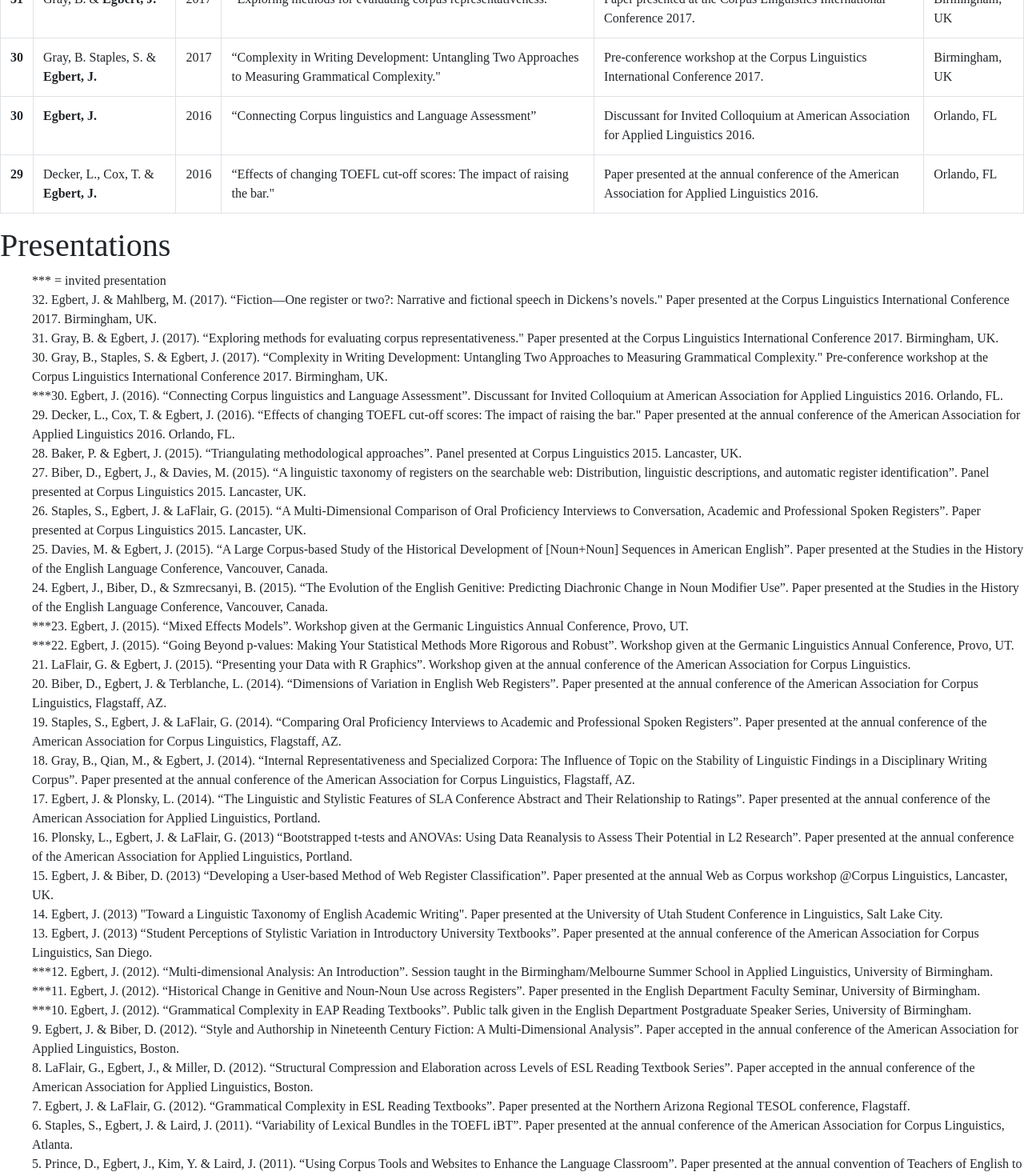
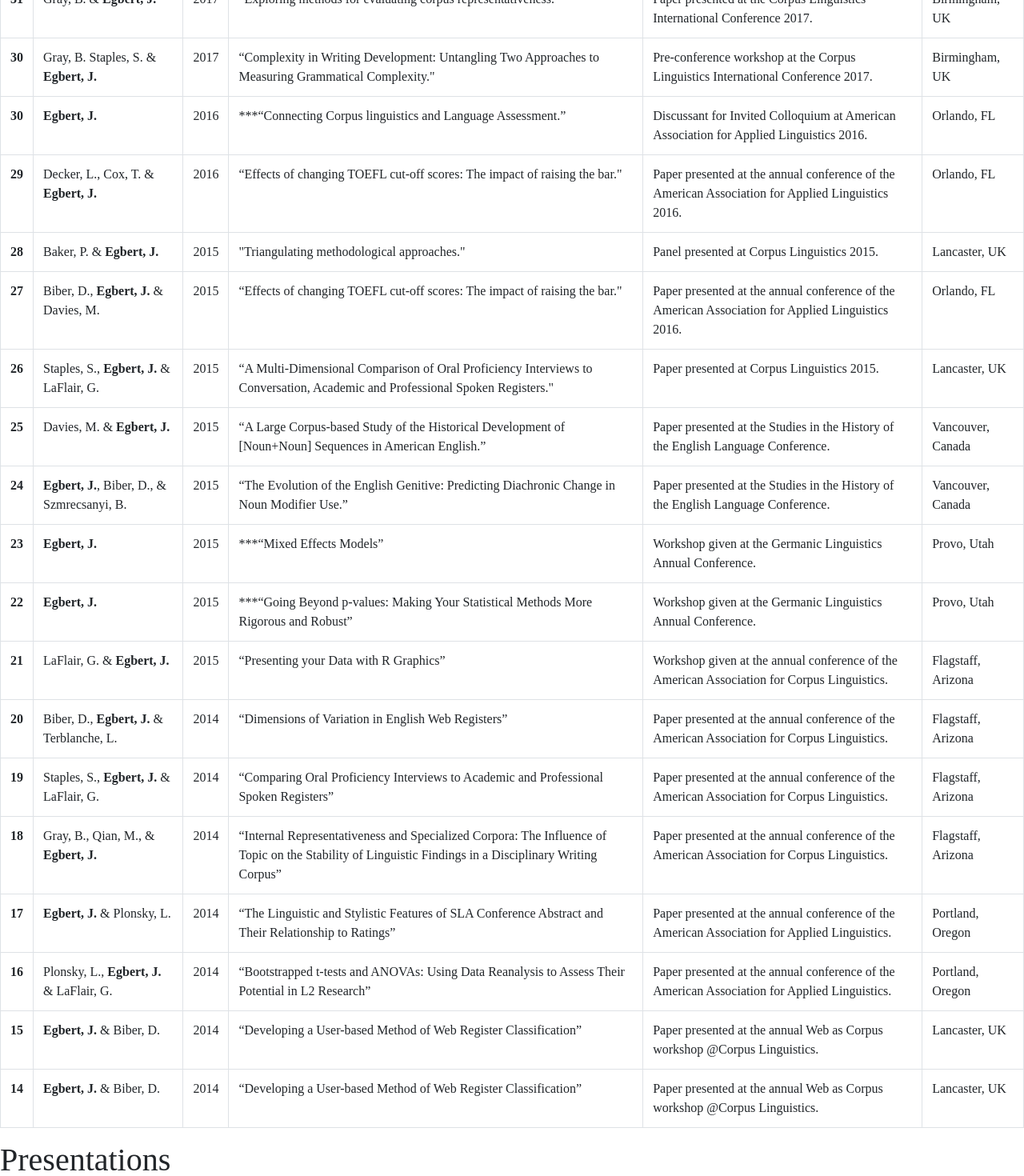
Before and after one commit to lauracoombs07/JesseWebsite2.0, a React (Create React App) app: page /presentations in a window 1280 px wide. Shown: the part 460-1930 px from the top of the page at 80% size. Built offline with nearby package versions, Linux system fonts and the light colour scheme; a web font is replaced by a local one.

Commit message:
add presentation content

```diff
--- a/src/components/Presentations.js
+++ b/src/components/Presentations.js
@@ -1,6 +1,7 @@
 import React, {Component} from "react"
 import "./Presentations.css";
 import { Link } from 'react-router-dom'
+
 
 
 class Presentations extends Component { //extends power of parent React
@@ -47,7 +48,7 @@ class Presentations extends Component { //extends power of parent React
     <th scope="row">30</th>
     <td><b>Egbert, J.</b></td>
       <td>2016</td>
-      <td> “Connecting Corpus linguistics and Language Assessment”</td>
+      <td> ***“Connecting Corpus linguistics and Language Assessment.”</td>
       <td>Discussant for Invited Colloquium at American Association for Applied Linguistics 2016.</td>
       <td>Orlando, FL</td>
     </tr>
@@ -59,6 +60,127 @@ class Presentations extends Component { //extends power of parent React
       <td>Paper presented at the annual conference of the American Association for Applied Linguistics 2016.</td>
       <td>Orlando, FL</td>
     </tr>
+    <tr>
+    <th scope="row">28</th>
+    <td>Baker, P. & <b>Egbert, J.</b></td>
+      <td>2015</td>
+      <td> "Triangulating methodological approaches."</td>
+      <td>Panel presented at Corpus Linguistics 2015.</td>
+      <td> Lancaster, UK</td>
+    </tr>
+    <tr>
+    <th scope="row">27</th>
+    <td>Biber, D., <b>Egbert, J.</b> & Davies, M.</td>
+      <td>2015</td>
+      <td> “Effects of changing TOEFL cut-off scores: The impact of raising the bar."</td>
+      <td>Paper presented at the annual conference of the American Association for Applied Linguistics 2016.</td>
+      <td>Orlando, FL</td>
+    </tr>
+    <tr>
+    <th scope="row">26</th>
+    <td>Staples, S., <b>Egbert, J.</b> & LaFlair, G.</td>
+      <td>2015</td>
+      <td> “A Multi-Dimensional Comparison of Oral Proficiency Interviews to Conversation, Academic and Professional Spoken Registers."</td>
+      <td>Paper presented at Corpus Linguistics 2015.</td>
+      <td>Lancaster, UK</td>
+    </tr>
+    <tr>
+    <th scope="row">25</th>
+    <td>Davies, M. & <b>Egbert, J.</b></td>
+      <td>2015</td>
+      <td> “A Large Corpus-based Study of the Historical Development of [Noun+Noun] Sequences in American English.”</td>
+      <td>Paper presented at the Studies in the History of the English Language Conference.</td>
+      <td>Vancouver, Canada</td>
+    </tr>
+    <tr>
+    <th scope="row">24</th>
+    <td><b>Egbert, J.</b>, Biber, D., & Szmrecsanyi, B.</td>
+      <td>2015</td>
+      <td> “The Evolution of the English Genitive: Predicting Diachronic Change in Noun Modifier Use.”</td>
+      <td>Paper presented at the Studies in the History of the English Language Conference.</td>
+      <td>Vancouver, Canada</td>
+    </tr>
+    <tr>
+    <th scope="row">23</th>
+    <td><b>Egbert, J.</b></td>
+      <td>2015</td>
+      <td> ***“Mixed Effects Models”</td>
+      <td>Workshop given at the Germanic Linguistics Annual Conference.</td>
+      <td>Provo, Utah</td>
+    </tr>
+    <tr>
+    <th scope="row">22</th>
+    <td><b>Egbert, J.</b></td>
+      <td>2015</td>
+      <td> ***“Going Beyond p-values: Making Your Statistical Methods More Rigorous and Robust”</td>
+      <td>Workshop given at the Germanic Linguistics Annual Conference.</td>
+      <td>Provo, Utah</td>
+    </tr>
+    <tr>
+    <th scope="row">21</th>
+    <td>LaFlair, G. & <b>Egbert, J.</b></td>
+      <td>2015</td>
+      <td> “Presenting your Data with R Graphics”</td>
+      <td>Workshop given at the annual conference of the American Association for Corpus Linguistics.</td>
+      <td>Flagstaff, Arizona</td>
+    </tr>
+    <tr>
+    <th scope="row">20</th>
+    <td>Biber, D., <b>Egbert, J.</b> & Terblanche, L. </td>
+      <td>2014</td>
+      <td> “Dimensions of Variation in English Web Registers”</td>
+      <td>Paper presented at the annual conference of the American Association for Corpus Linguistics.</td>
+      <td>Flagstaff, Arizona</td>
+    </tr>
+    <tr>
+    <th scope="row">19</th>
+    <td>Staples, S., <b>Egbert, J.</b>  & LaFlair, G.</td>
+      <td>2014</td>
+      <td> “Comparing Oral Proficiency Interviews to Academic and Professional Spoken Registers”</td>
+      <td>Paper presented at the annual conference of the American Association for Corpus Linguistics.</td>
+      <td>Flagstaff, Arizona</td>
+    </tr>
+    <tr>
+    <th scope="row">18</th>
+    <td>Gray, B., Qian, M., & <b>Egbert, J.</b></td>
+      <td>2014</td>
+      <td> “Internal Representativeness and Specialized Corpora: The Influence of Topic on the Stability of Linguistic Findings in a Disciplinary Writing Corpus”</td>
+      <td>Paper presented at the annual conference of the American Association for Corpus Linguistics.</td>
+      <td>Flagstaff, Arizona</td>
+    </tr>
+    <tr>
+    <th scope="row">17</th>
+    <td><b>Egbert, J.</b> & Plonsky, L.</td>
+      <td>2014</td>
+      <td> “The Linguistic and Stylistic Features of SLA Conference Abstract and Their Relationship to Ratings”</td>
+      <td>Paper presented at the annual conference of the American Association for Applied Linguistics.</td>
+      <td>Portland, Oregon</td>
+    </tr>
+    <tr>
+    <th scope="row">16</th>
+    <td>Plonsky, L., <b>Egbert, J.</b> & LaFlair, G. </td>
+      <td>2014</td>
+      <td>“Bootstrapped t-tests and ANOVAs: Using Data Reanalysis to Assess Their Potential in L2 Research”</td>
+      <td>Paper presented at the annual conference of the American Association for Applied Linguistics.</td>
+      <td>Portland, Oregon</td>
+    </tr>
+    <tr>
+    <th scope="row">15</th>
+    <td><b>Egbert, J.</b> & Biber, D. </td>
+      <td>2014</td>
+      <td>“Developing a User-based Method of Web Register Classification”</td>
+      <td>Paper presented at the annual Web as Corpus workshop @Corpus Linguistics.</td>
+      <td>Lancaster, UK</td>
+    </tr>
+    <tr>
+    <th scope="row">14</th>
+    <td><b>Egbert, J.</b> & Biber, D. </td>
+      <td>2014</td>
+      <td>“Developing a User-based Method of Web Register Classification”</td>
+      <td>Paper presented at the annual Web as Corpus workshop @Corpus Linguistics.</td>
+      <td>Lancaster, UK</td>
+    </tr>
+
 
   </tbody>
 </table>
```
